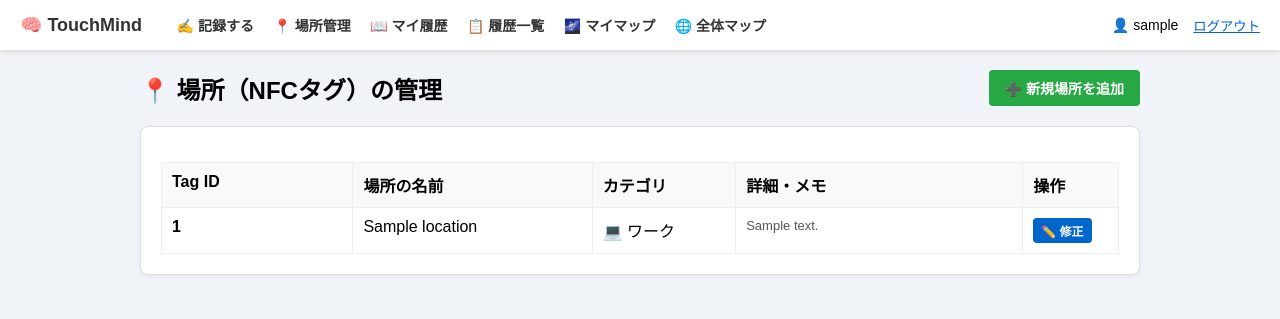
After one commit to tempuraguruguru/TouchMind, a Django app: page /locations/ in a window 1280 px wide. The commit adds this page. Shown: the top 319 px of the page. Run offline with Django 5.2, Linux system fonts and the light colour scheme; a user stored in the database is signed in; tables that the repository leaves empty hold one stand-in row (values such as "Sample post").

Commit message:
NFCタグを読み込まなくても場所の情報を追加できる機能を追加

```diff
--- a/TouchMind/Core/models.py
+++ b/TouchMind/Core/models.py
@@ -10,6 +10,7 @@ class Location(models.Model):
     CATEGORY_CHOICES = [
         ('work', '💻 ワーク（研究・作業）'),
         ('relax', '☕ リラックス（カフェ・自宅）'),
+        ('pokemon', '🎮 ポケモン'), # ケーススタディ用
         ('transit', '🚃 移動・その他'),
     ]
 
--- /dev/null
+++ b/TouchMind/Core/static/Core/script-location_manager.js
@@ -0,0 +1,158 @@
+// CSRFトークン取得関数
+function getCookie(name) {
+    let cookieValue = null;
+    if (document.cookie && document.cookie !== '') {
+        const cookies = document.cookie.split(';');
+        for (let i = 0; i < cookies.length; i++) {
+            const cookie = cookies[i].trim();
+            if (cookie.substring(0, name.length + 1) === (name + '=')) {
+                cookieValue = decodeURIComponent(cookie.substring(name.length + 1));
+                break;
+            }
+        }
+    }
+    return cookieValue;
+}
+const csrftoken = getCookie('csrftoken');
+
+// グローバル変数：読み込んだ場所データを保持しておく
+let locationsData = [];
+
+document.addEventListener("DOMContentLoaded", loadExistingLocations);
+
+// 一覧データの読み込みと描画
+function loadExistingLocations() {
+    fetch('/api/get-locations/')
+        .then(res => res.json())
+        .then(data => {
+            locationsData = data.locations; // データを保存
+            const tbody = document.getElementById('existing-tbody');
+            tbody.innerHTML = '';
+
+            data.locations.forEach(loc => {
+                // カテゴリの表示変換
+                let catText = loc.category === 'work' ? '💻 ワーク' :
+                              loc.category === 'relax' ? '☕ リラックス' :
+                              loc.category === 'pokemon' ? '🎮 ポケモン' : '🚃 移動';
+
+                const tr = document.createElement('tr');
+                tr.innerHTML = `
+                    <td><strong>${loc.tag_id}</strong></td>
+                    <td>${loc.name}</td>
+                    <td>${catText}</td>
+                    <td><div class="desc-preview">${loc.description}</div></td>
+                    <td>
+                        <button class="btn btn-primary" style="padding: 4px 8px; font-size: 12px;"
+                                onclick="openSidebar('edit', '${loc.tag_id}')">✏️ 修正</button>
+                    </td>
+                `;
+                tbody.appendChild(tr);
+            });
+        });
+}
+
+// --------------------------------------------------------
+// サイドバーの制御
+// --------------------------------------------------------
+function openSidebar(mode, tagId = '') {
+    const sidebar = document.getElementById('sidebar');
+    const overlay = document.getElementById('sidebar-overlay');
+    const title = document.getElementById('sidebar-title');
+    const formMode = document.getElementById('form-mode');
+
+    // フォームのリセット
+    document.getElementById('sb-tag-id').value = '';
+    document.getElementById('sb-name').value = '';
+    document.getElementById('sb-category').value = 'work';
+    document.getElementById('sb-desc').value = '';
+
+    formMode.value = mode;
+
+    if (mode === 'create') {
+        title.innerText = '➕ 新規場所の登録';
+        document.getElementById('sb-tag-id').readOnly = false;
+        document.getElementById('keep-open-wrapper').style.display = 'block'; // 連続追加を表示
+    } else if (mode === 'edit') {
+        title.innerText = '✏️ 場所の編集';
+        document.getElementById('sb-tag-id').readOnly = true; // 編集時はTag IDをロック
+        document.getElementById('keep-open-wrapper').style.display = 'none'; // 連続追加を隠す
+
+        // 既存のデータをフォームに流し込む
+        const loc = locationsData.find(l => l.tag_id === tagId);
+        if (loc) {
+            document.getElementById('sb-tag-id').value = loc.tag_id;
+            document.getElementById('sb-name').value = loc.name;
+            document.getElementById('sb-category').value = loc.category;
+            document.getElementById('sb-desc').value = loc.description;
+        }
+    }
+
+    sidebar.classList.add('open');
+    overlay.classList.add('open');
+}
+
+function closeSidebar() {
+    document.getElementById('sidebar').classList.remove('open');
+    document.getElementById('sidebar-overlay').classList.remove('open');
+}
+
+// 保存ボタンを押したときの処理
+function saveLocation() {
+    const mode = document.getElementById('form-mode').value;
+    const tagId = document.getElementById('sb-tag-id').value.trim();
+    const name = document.getElementById('sb-name').value.trim();
+    const category = document.getElementById('sb-category').value;
+    const description = document.getElementById('sb-desc').value.trim();
+
+    if (!tagId) {
+        alert("Tag IDは必須です。");
+        return;
+    }
+
+    const payload = {
+        tag_id: tagId,
+        name: name,
+        category: category,
+        description: description
+    };
+
+    let url = '';
+    let bodyData = {};
+
+    if (mode === 'create') {
+        url = '/api/bulk-add-locations/';
+        bodyData = { locations: [payload] }; // 新規作成APIは配列を期待しているため包む
+    } else {
+        url = '/api/update-location/';
+        bodyData = payload; // 更新APIは単体オブジェクトを期待している
+    }
+
+    fetch(url, {
+        method: 'POST',
+        headers: {
+            'Content-Type': 'application/json',
+            'X-CSRFToken': csrftoken
+        },
+        body: JSON.stringify(bodyData)
+    })
+    .then(res => res.json())
+    .then(data => {
+        if (data.status === 'success') {
+            loadExistingLocations(); // 一覧を更新
+
+            // 「続けて登録する」にチェックが入っていればフォームを空にして待機
+            const keepOpen = document.getElementById('sb-keep-open').checked;
+            if (mode === 'create' && keepOpen) {
+                document.getElementById('sb-tag-id').value = '';
+                document.getElementById('sb-name').value = '';
+                document.getElementById('sb-desc').value = '';
+                document.getElementById('sb-tag-id').focus();
+            } else {
+                closeSidebar();
+            }
+        } else {
+            alert(data.message);
+        }
+    })
+    .catch(err => console.error(err));
+}
--- /dev/null
+++ b/TouchMind/Core/static/Core/style-location_manager.css
@@ -0,0 +1,67 @@
+/* メインレイアウト */
+.container { padding: 20px; max-width: 1000px; margin: 0 auto; }
+.section-box { background: #fff; border: 1px solid #ddd; border-radius: 8px; padding: 20px; margin-bottom: 25px; box-shadow: 0 2px 4px rgba(0,0,0,0.05); }
+
+/* テーブルのスタイル */
+table { width: 100%; border-collapse: collapse; margin-top: 15px; }
+th, td { border: 1px solid #eee; padding: 10px; text-align: left; vertical-align: top; }
+th { background: #f9f9f9; }
+
+/* メモ欄を2行で省略する設定 */
+.desc-preview {
+    display: -webkit-box;
+    -webkit-line-clamp: 2;
+    -webkit-box-orient: vertical;
+    overflow: hidden;
+    color: #555;
+    font-size: 13px;
+    white-space: pre-wrap;
+}
+
+/* ボタン共通 */
+.btn { padding: 8px 16px; border: none; border-radius: 4px; cursor: pointer; font-weight: bold; font-size: 14px; transition: 0.2s; }
+.btn:hover { opacity: 0.8; }
+.btn-primary { background: #0066cc; color: white; }
+.btn-success { background: #28a745; color: white; }
+.btn-secondary { background: #6c757d; color: white; }
+
+/* =========================================
+   サイドバー (Drawer) のスタイル
+   ========================================= */
+.sidebar-overlay {
+    position: fixed; top: 0; left: 0; width: 100%; height: 100%;
+    background: rgba(0,0,0,0.5); z-index: 1000;
+    opacity: 0; visibility: hidden; transition: 0.3s;
+}
+.sidebar-overlay.open { opacity: 1; visibility: visible; }
+
+.sidebar {
+    position: fixed; top: 0; right: -450px; /* 初期状態は右画面外 */
+    width: 400px; height: 100vh;
+    background: #fff; box-shadow: -4px 0 15px rgba(0,0,0,0.1);
+    z-index: 1001; transition: right 0.3s ease;
+    display: flex; flex-direction: column;
+}
+.sidebar.open { right: 0; /* クラスが付くと画面内へスライド */ }
+
+.sidebar-header {
+    padding: 20px; border-bottom: 1px solid #eee;
+    display: flex; justify-content: space-between; align-items: center;
+    background: #f9f9f9;
+}
+.sidebar-header h3 { margin: 0; font-size: 18px; color: #333; }
+.close-btn { background: none; border: none; font-size: 24px; cursor: pointer; color: #999; padding: 0; }
+.close-btn:hover { color: #333; }
+
+.sidebar-content { padding: 20px; flex-grow: 1; overflow-y: auto; }
+.form-group { margin-bottom: 20px; }
+.form-group label { display: block; margin-bottom: 8px; font-weight: bold; font-size: 14px; color: #444; }
+.form-group input, .form-group select, .form-group textarea {
+    width: 100%; padding: 10px; border: 1px solid #ccc; border-radius: 4px; box-sizing: border-box; font-size: 14px;
+}
+.form-group input[readonly] { background: #f0f0f0; color: #666; cursor: not-allowed; }
+
+.sidebar-footer {
+    padding: 20px; border-top: 1px solid #eee; background: #fafafa;
+    display: flex; justify-content: flex-end; gap: 10px; align-items: center;
+}
--- a/TouchMind/Core/templates/Core/base.html
+++ b/TouchMind/Core/templates/Core/base.html
@@ -12,6 +12,7 @@
         <div class = "nav-links">
             <a href = "{% url 'index' %}" style = "font-size: 18px; margin-right: 30px;">🧠 TouchMind</a>
             <a href = "{% url 'index' %}">✍️ 記録する</a>
+            <a href = "{% url 'location_manager' %}">📍 場所管理</a>
             <a href = "{% url 'personal_event_list' %}">📖 マイ履歴</a>
             <a href = "{% url 'event_list' %}">📋 履歴一覧</a>
             <a href = "{% url 'personal_graph_view' %}">🌌 マイマップ</a>
--- a/TouchMind/Core/templates/Core/index.html
+++ b/TouchMind/Core/templates/Core/index.html
@@ -16,6 +16,11 @@
     <button id = "sendButton">記録する</button>
     <div id = "status"></div>
 
+    <div id = "personalized-card">
+        <h3 id = "suggestion-title" style="margin:0 0 8px 0; color:#b58900; font-size:16px;">💡 過去のあなたからのインサイト</h3>
+        <p id = "suggestion-message" style="margin:0; font-size:14px; color:#555; line-height:1.6;">コンテキストを解析中...</p>
+    </div>
+
     <script>
         window.CURRENT_TAG_ID = "{{ tag_id }}"
     </script>
--- /dev/null
+++ b/TouchMind/Core/templates/Core/location_manager.html
@@ -0,0 +1,77 @@
+{% extends 'Core/base.html' %}
+
+{% block title %}TouchMind - 場所の管理{% endblock %}
+
+{% load static %}
+{% block extra_head %}
+    <link rel = "stylesheet" href = "{% static 'Core/style-location_manager.css' %}">
+{% endblock %}
+
+{% block content %}
+<div class="container">
+    <div style="display: flex; justify-content: space-between; align-items: center; margin-bottom: 20px;">
+        <h2 style="margin: 0;">📍 場所（NFCタグ）の管理</h2>
+        <button class="btn btn-success" onclick="openSidebar('create')">➕ 新規場所を追加</button>
+    </div>
+
+    <div class="section-box">
+        <table id="existing-locations-table">
+            <thead>
+                <tr>
+                    <th style="width: 20%;">Tag ID</th>
+                    <th style="width: 25%;">場所の名前</th>
+                    <th style="width: 15%;">カテゴリ</th>
+                    <th style="width: 30%;">詳細・メモ</th>
+                    <th style="width: 10%;">操作</th>
+                </tr>
+            </thead>
+            <tbody id="existing-tbody">
+                </tbody>
+        </table>
+    </div>
+
+    <div id="sidebar-overlay" class="sidebar-overlay" onclick="closeSidebar()"></div>
+
+    <div id="sidebar" class="sidebar">
+        <div class="sidebar-header">
+            <h3 id="sidebar-title">場所の登録</h3>
+            <button class="close-btn" onclick="closeSidebar()">×</button>
+        </div>
+
+        <div class="sidebar-content">
+            <input type="hidden" id="form-mode" value="create">
+
+            <div class="form-group">
+                <label>Tag ID (NFCに書き込むID) <span style="color:red;">*</span></label>
+                <input type="text" id="sb-tag-id" placeholder="例: desk_01">
+            </div>
+            <div class="form-group">
+                <label>場所の名前 (空欄時はTag IDを適用)</label>
+                <input type="text" id="sb-name" placeholder="例: 自宅のデスク">
+            </div>
+            <div class="form-group">
+                <label>カテゴリ</label>
+                <select id="sb-category">
+                    <option value="work">💻 ワーク（研究・作業）</option>
+                    <option value="relax">☕ リラックス（カフェ・自宅）</option>
+                    <option value="pokemon">☕ 🎮 ポケモン</option>
+                    <option value="transit">🚃 移動・その他</option>
+                </select>
+            </div>
+            <div class="form-group">
+                <label>詳細・メモ (複数行入力可能)</label>
+                <textarea id="sb-desc" rows="6" placeholder="この場所でのコンテキスト、雰囲気、ルールなどを自由に記述してください。"></textarea>
+            </div>
+        </div>
+
+        <div class="sidebar-footer">
+            <label id="keep-open-wrapper" style="font-size: 13px; color: #555; margin-right: auto; cursor: pointer;">
+                <input type="checkbox" id="sb-keep-open"> 続けて登録する
+            </label>
+            <button class="btn btn-secondary" onclick="closeSidebar()">キャンセル</button>
+            <button class="btn btn-primary" onclick="saveLocation()">💾 保存</button>
+        </div>
+    </div>
+    <script src="{% static 'Core/script-location_manager.js' %}"></script>
+</div>
+{% endblock %}
--- a/TouchMind/Core/urls.py
+++ b/TouchMind/Core/urls.py
@@ -2,17 +2,31 @@ from django.urls import path
 from . import views
 
 urlpatterns = [
+    # 画面表示用のURL
     path('', views.index, name = 'index'), # 画面を表示
 
+    # APIエンドポイント
     path('api/record/', views.record_event, name = 'record_event'), ## API検証用
     path('api/graph-data/', views.graph_api, name = 'graph_api'),
     path('api/personal-graph-data/', views.personal_graph_api, name = 'personal_graph_api'),
 
+    # 画面表示用のURL
     path('list/', views.event_list, name = 'event_list'), ## 保存されたイベントの一覧表示
     path('personal-list/', views.personal_event_list, name='personal_event_list'),
 
+    # ユーザー認証関連のURL
     path('signup/', views.signup, name = 'signup'), ## 新規ユーザー登録画面
 
+    # 追加の画面ルーティング
     path('graph/', views.graph_view, name = 'graph_view'),
     path('personal-graph/', views.personal_graph_view, name = 'personal_graph_view'),
+
+    # APIエンドポイント：個人化された提案を返す
+    path('api/personalized-suggestion/', views.personalized_suggestion_api, name = 'personalized_suggestion_api'),
+
+    # 場所管理の画面とAPI
+    path('locations/', views.location_manager_view, name = 'location_manager'),
+    path('api/get-locations/', views.get_locations_api, name = 'get_locations_api'),
+    path('api/bulk-add-locations/', views.bulk_add_locations_api, name = 'bulk_add_locations_api'),
+    path('api/update-location/', views.update_location_api, name = 'update_location_api'),
 ]
--- a/TouchMind/Core/views.py
+++ b/TouchMind/Core/views.py
@@ -2,12 +2,15 @@ from django.shortcuts import render
 from django.http import JsonResponse
 from django.views.decorators.csrf import csrf_exempt
 from django.contrib.auth.decorators import login_required
+from django.views.decorators.http import require_POST
 from django.shortcuts import render, redirect
 from django.contrib.auth.forms import UserCreationForm
 from django.contrib.auth import login
 import json
 from . import services
 from .models import Event, Location
+from .services import get_personalized_suggestion
+
 
 @login_required
 def index(request):
@@ -29,7 +32,9 @@ def event_list(request):
 
 @login_required
 def personal_event_list(request):
-    """自分だけの思考ログ（履歴）画面"""
+    """
+    自分だけの思考ログ（履歴）画面
+    """
     # filter(user=request.user) で自分のデータだけを抽出
     # ※ id の降順（新しい順）などで並び替える場合は .order_by('-id') 等を付ける
     events = Event.objects.filter(user=request.user).order_by('-id')
@@ -103,7 +108,9 @@ def graph_view(request):
 
 @login_required
 def graph_api(request):
-    """p5.jsに読み込ませるためのノードとエッジのJSONデータを返す"""
+    """
+    p5.jsに読み込ませるためのノードとエッジのJSONデータを返す
+    """
     events = Event.objects.all()
 
     # 追加：DBからすべてのLocation情報を取得し、tag_idをキーにした辞書を作成
@@ -229,3 +236,102 @@ def personal_graph_api(request):
         "links": links
     }
     return JsonResponse(data)
+
+
+@login_required
+def personalized_suggestion_api(request):
+    """
+    現在のtag_idとユーザー情報から、最適な提案を返すAPI
+    """
+    tag_id = request.GET.get('tag_id', '')
+
+    if not tag_id:
+        return JsonResponse({"status": "error", "message": "tag_id is required"}, status = 400)
+
+    # 提案ロジックを呼び出し
+    suggestion = get_personalized_suggestion(request.user, tag_id)
+
+    return JsonResponse(suggestion)
+
+
+@login_required
+def location_manager_view(request):
+    """
+    場所管理画面の表示
+    """
+    return render(request, 'Core/location_manager.html')
+
+
+@login_required
+def get_locations_api(request):
+    """
+    登録済みの場所一覧を返すAPI
+    """
+    locations = Location.objects.all().order_by('-id')
+    data = [{
+        "id": loc.id,
+        "tag_id": loc.tag_id,
+        "name": loc.name,
+        "category": loc.category,
+        "description": loc.description or ""
+    } for loc in locations]
+    return JsonResponse({"status": "success", "locations": data})
+
+
+@login_required
+@require_POST
+def bulk_add_locations_api(request):
+    """
+    複数の場所をまとめて追加するAPI
+    """
+    try:
+        data = json.loads(request.body)
+        locations_data = data.get('locations', [])
+
+        created_count = 0
+        for item in locations_data:
+            tag_id = item.get('tag_id', '').strip()
+            if not tag_id:
+                continue
+
+            # すでに存在する tag_id の場合はスキップ、または上書き（今回は安全のため作成のみ）
+            if Location.objects.filter(tag_id = tag_id).exists():
+                continue
+
+            # Locationの作成 (nameが空ならモデルのsave()で自動補完されます)
+            Location.objects.create(
+                tag_id = tag_id,
+                name = item.get('name', '').strip(),
+                category = item.get('category', 'work'),
+                description = item.get('description', '').strip()
+            )
+            created_count += 1
+
+        return JsonResponse({"status": "success", "message": f"{created_count}件の場所を追加しました。"})
+    except Exception as e:
+        return JsonResponse({"status": "error", "message": str(e)}, status = 400)
+
+
+@login_required
+@require_POST
+def update_location_api(request):
+    """
+    既存の場所の詳細を後から変更するAPI
+    """
+    try:
+        data = json.loads(request.body)
+        tag_id = data.get('tag_id', '')
+
+        location = Location.objects.filter(tag_id = tag_id).first()
+        if not location:
+            return JsonResponse({"status": "error", "message": "指定された場所が見つかりません。"}, status = 404)
+
+        # 情報を更新
+        location.name = data.get('name', '').strip() or tag_id # 空ならtag_idにする
+        location.category = data.get('category', 'work')
+        location.description = data.get('description', '').strip()
+        location.save()
+
+        return JsonResponse({"status": "success", "message": "場所の情報を更新しました。"})
+    except Exception as e:
+        return JsonResponse({"status": "error", "message": str(e)}, status = 400)
```
Also changed, not shown: TouchMind/Core/services.py (+54 -1 lines), TouchMind/Core/static/Core/script.js (+40 -0 lines), TouchMind/Core/static/Core/style.css (+10 -0 lines).
